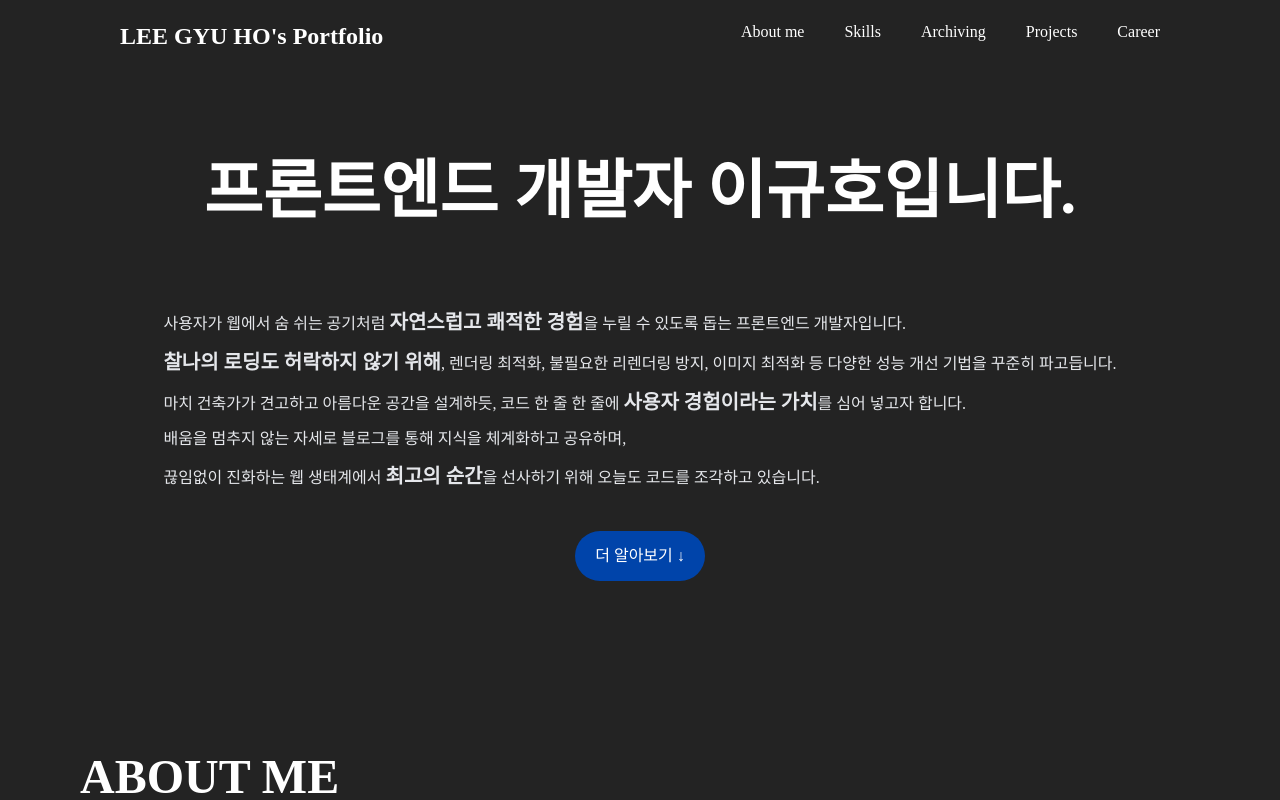
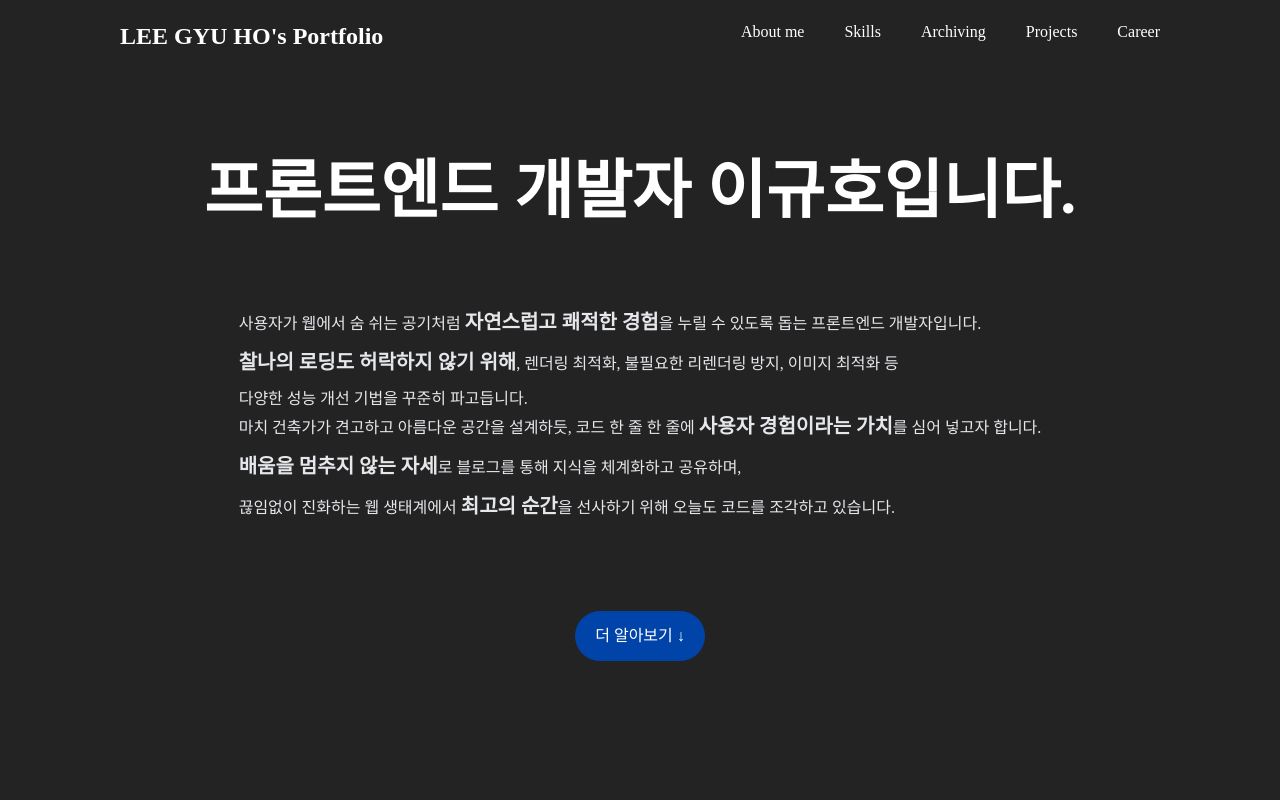
Before and after one commit to leegyuho-programer/my-portfolio, a Next.js app: page / in a window 1280 px wide. Shown: the top 800 px of the page. Built offline with nearby package versions, Linux system fonts and the light colour scheme.

Commit message:
feat: IntroduceSection에 있는 글 중 중요한 것에 bold 처리

```diff
--- a/src/_components/Sections/IntroduceSection.tsx
+++ b/src/_components/Sections/IntroduceSection.tsx
@@ -10,9 +10,7 @@ export function IntroduceSection() {
           프론트엔드 개발자 이규호입니다.
         </h2>
 
-        <div
-          className={`text-sm text-gray-200 leading-loose my-10 px-4 text-left`}
-        >
+        <div className={`text-sm text-gray-200 leading-loose my-10 text-left`}>
           <p className='mb-4'>
             사용자가 웹에서 숨 쉬는 공기처럼{' '}
             <span className='font-black text-md'>자연스럽고 쾌적한 경험</span>을
@@ -22,16 +20,17 @@ export function IntroduceSection() {
             <span className='font-black text-md'>
               찰나의 로딩도 허락하지 않기 위해
             </span>
-            , 렌더링 최적화, 불필요한 리렌더링 방지, 이미지 최적화 등 다양한
-            성능 개선 기법을 꾸준히 파고듭니다.
+            , 렌더링 최적화, 불필요한 리렌더링 방지, 이미지 최적화 등
           </p>
+          <p>다양한 성능 개선 기법을 꾸준히 파고듭니다.</p>
           <p className='mb-4'>
             마치 건축가가 견고하고 아름다운 공간을 설계하듯, 코드 한 줄 한 줄에{' '}
             <span className='font-black text-md'>사용자 경험이라는 가치</span>를
             심어 넣고자 합니다.
           </p>
           <p className='mb-4'>
-            배움을 멈추지 않는 자세로 블로그를 통해 지식을 체계화하고 공유하며,
+            <span className='font-black text-md'>배움을 멈추지 않는 자세</span>
+            로 블로그를 통해 지식을 체계화하고 공유하며,
           </p>
           <p className='mb-6'>
             끊임없이 진화하는 웹 생태계에서{' '}
@@ -40,7 +39,7 @@ export function IntroduceSection() {
           </p>
         </div>
 
-        <div className='mt-'>
+        <div className='mt-20'>
           <Button>더 알아보기 ↓</Button>
         </div>
       </div>
```
